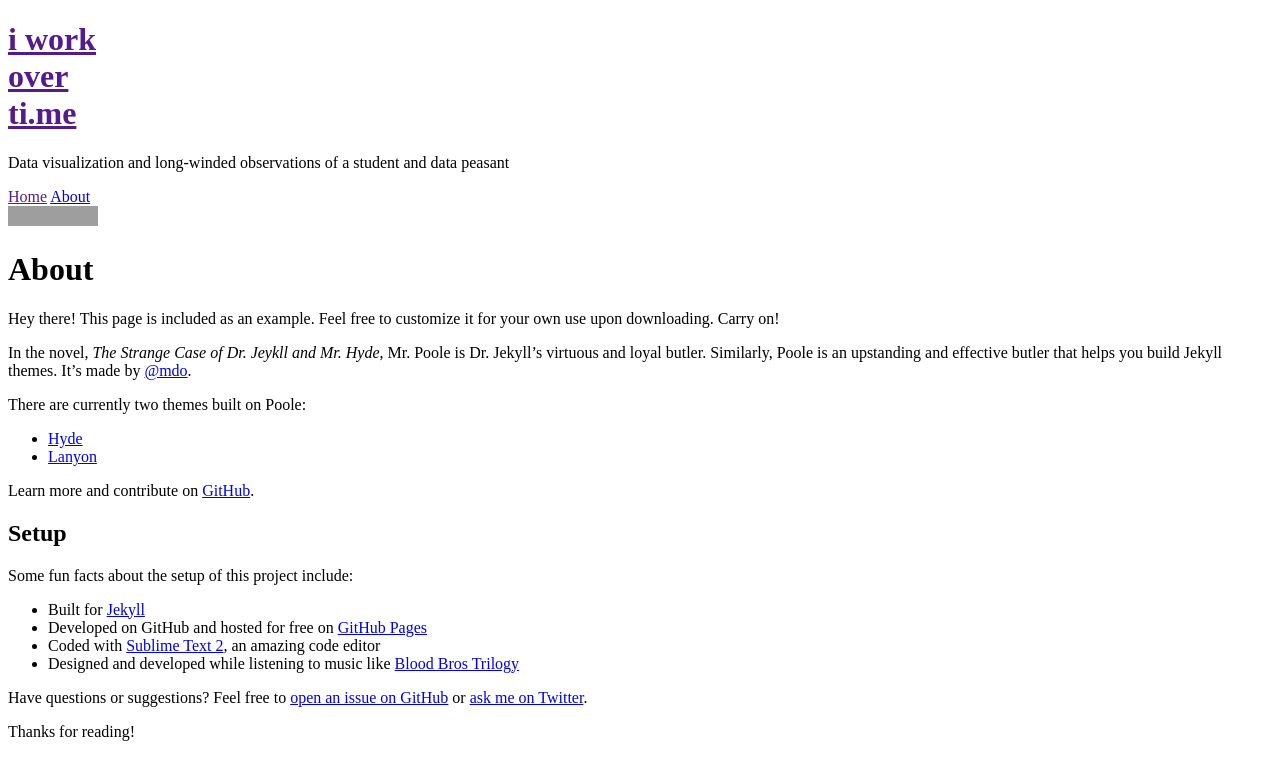
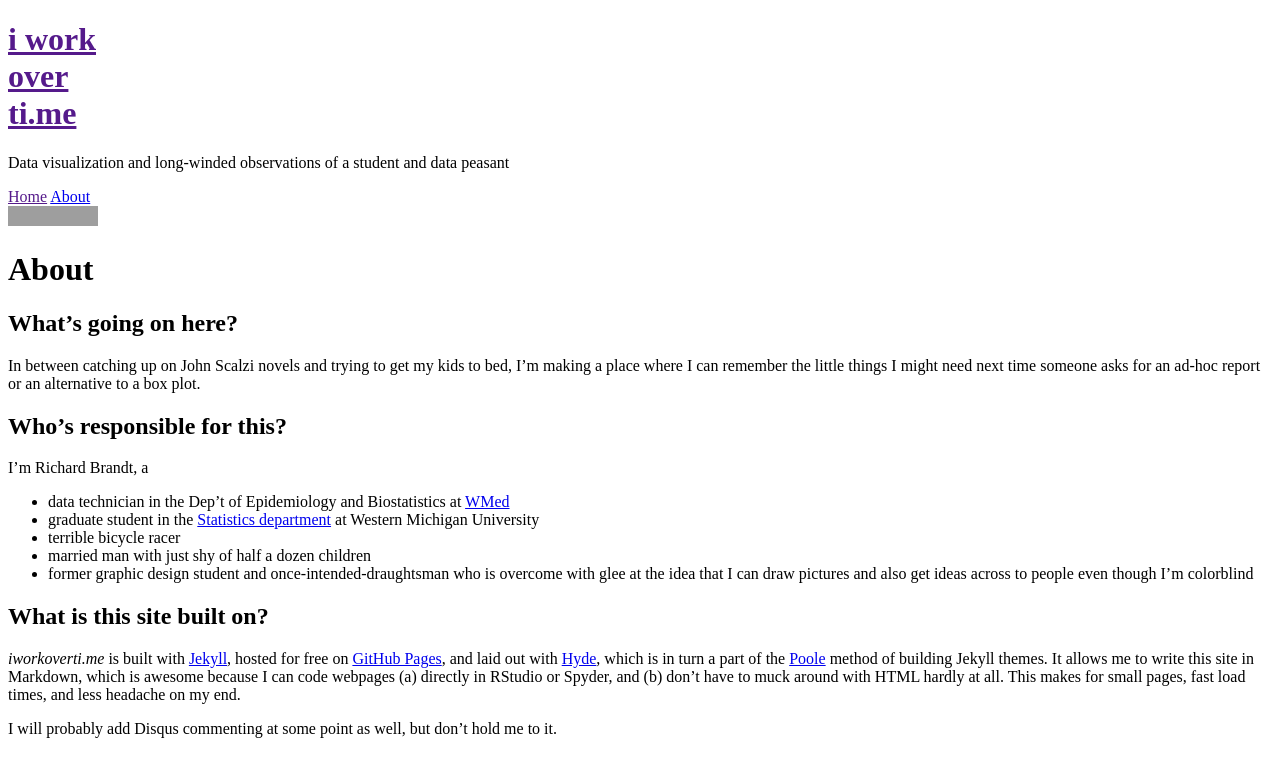
Before and after one commit to rich-ard/rich-ard.github.io, a Jekyll site: the page built from about.md, in a window 1280 px wide. Shown: the top 780 px of the page. Built offline with Jekyll 4.4.1, drawn with Linux system fonts in a browser that asks for light colours; grey boxes are pictures that could not be loaded.

Commit message:
Update about.md

```diff
--- a/about.md
+++ b/about.md
@@ -3,28 +3,22 @@ layout: page
 title: About
 ---
 
-<p class="message">
-  Hey there! This page is included as an example. Feel free to customize it for your own use upon downloading. Carry on!
-</p>
+## What's going on here?
 
-In the novel, *The Strange Case of Dr. Jeykll and Mr. Hyde*, Mr. Poole is Dr. Jekyll's virtuous and loyal butler. Similarly, Poole is an upstanding and effective butler that helps you build Jekyll themes. It's made by [@mdo](https://twitter.com/mdo).
+In between catching up on John Scalzi novels and trying to get my kids to bed, I'm making a place where I can remember the little things I might need next time someone asks for an ad-hoc report or an alternative to a box plot.
 
-There are currently two themes built on Poole:
+## Who's responsible for this?
 
-* [Hyde](http://hyde.getpoole.com)
-* [Lanyon](http://lanyon.getpoole.com)
+I'm Richard Brandt, a
 
-Learn more and contribute on [GitHub](https://github.com/poole).
+* data technician in the Dep't of Epidemiology and Biostatistics at [WMed](https://med.wmich.edu)
+* graduate student in the [Statistics department](https://wmich.edu/statistics) at Western Michigan University
+* terrible bicycle racer
+* married man with just shy of half a dozen children
+* former graphic design student and once-intended-draughtsman who is overcome with glee at the idea that I can draw pictures and also get ideas across to people even though I'm colorblind
 
-## Setup
+## What is this site built on?
 
-Some fun facts about the setup of this project include:
+*iworkoverti.me* is built with [Jekyll](http://jekyllrb.com), hosted for free on [GitHub Pages](https://pages.github.com), and laid out with [Hyde](https://hyde.getpoole.com), which is in turn a part of the [Poole](https://getpoole.com) method of building Jekyll themes. It allows me to write this site in Markdown, which is awesome because I can code webpages (a) directly in RStudio or Spyder, and (b) don't have to muck around with HTML hardly at all. This makes for small pages, fast load times, and less headache on my end.
 
-* Built for [Jekyll](http://jekyllrb.com)
-* Developed on GitHub and hosted for free on [GitHub Pages](https://pages.github.com)
-* Coded with [Sublime Text 2](http://sublimetext.com), an amazing code editor
-* Designed and developed while listening to music like [Blood Bros Trilogy](https://soundcloud.com/maddecent/sets/blood-bros-series)
-
-Have questions or suggestions? Feel free to [open an issue on GitHub](https://github.com/poole/issues/new) or [ask me on Twitter](https://twitter.com/mdo).
-
-Thanks for reading!
+I will probably add Disqus commenting at some point as well, but don't hold me to it.
```
